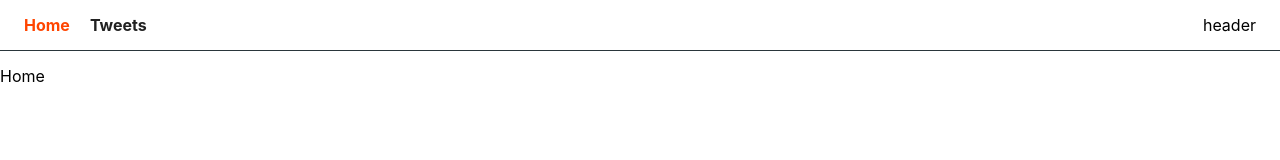
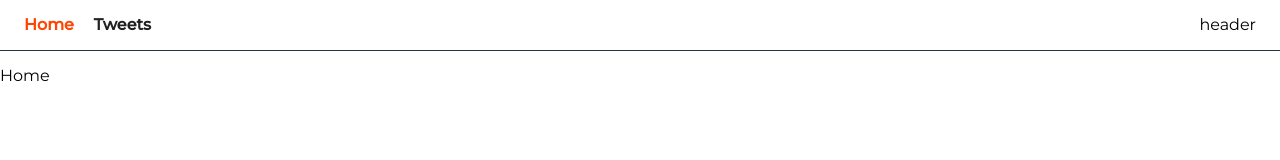
Before and after one commit to BorysovS/test-task-tweets, a React (Create React App) app: page / in a window 1280 px wide. Shown: the top 160 px of the page. Built offline with nearby package versions, Linux system fonts and the light colour scheme.

Commit message:
add fonts

```diff
--- a/public/index.html
+++ b/public/index.html
@@ -15,6 +15,12 @@
       user's mobile device or desktop. See https://developers.google.com/web/fundamentals/web-app-manifest/
     -->
     <link rel="manifest" href="%PUBLIC_URL%/manifest.json" />
+    <link rel="preconnect" href="https://fonts.googleapis.com" />
+    <link rel="preconnect" href="https://fonts.gstatic.com" crossorigin />
+    <link
+      href="https://fonts.googleapis.com/css2?family=Montserrat:wght@400;500&display=swap"
+      rel="stylesheet"
+    />
     <!--
       Notice the use of %PUBLIC_URL% in the tags above.
       It will be replaced with the URL of the `public` folder during the build.
--- a/src/components/GlobalStyle.js
+++ b/src/components/GlobalStyle.js
@@ -2,18 +2,17 @@
 import 'modern-normalize';
 
 export const GlobalStyle = createGlobalStyle`
+@import url('https://fonts.googleapis.com/css2?family=Montserrat:wght@400;500&display=swap');
 body {
   margin: 0;
-  font-family: -apple-system, BlinkMacSystemFont, 'Segoe UI', 'Roboto', 'Oxygen',
-    'Ubuntu', 'Cantarell', 'Fira Sans', 'Droid Sans', 'Helvetica Neue', 'Montserrat',
-    sans-serif;
+  font-family: 'Montserrat', sans-serif;
   -webkit-font-smoothing: antialiased;
   -moz-osx-font-smoothing: grayscale;
 }
-code {
+/* code {
   font-family: source-code-pro, Menlo, Monaco, Consolas, 'Courier New',
     monospace;
-}
+} */
 li {
     list-style: none;
 }
```
